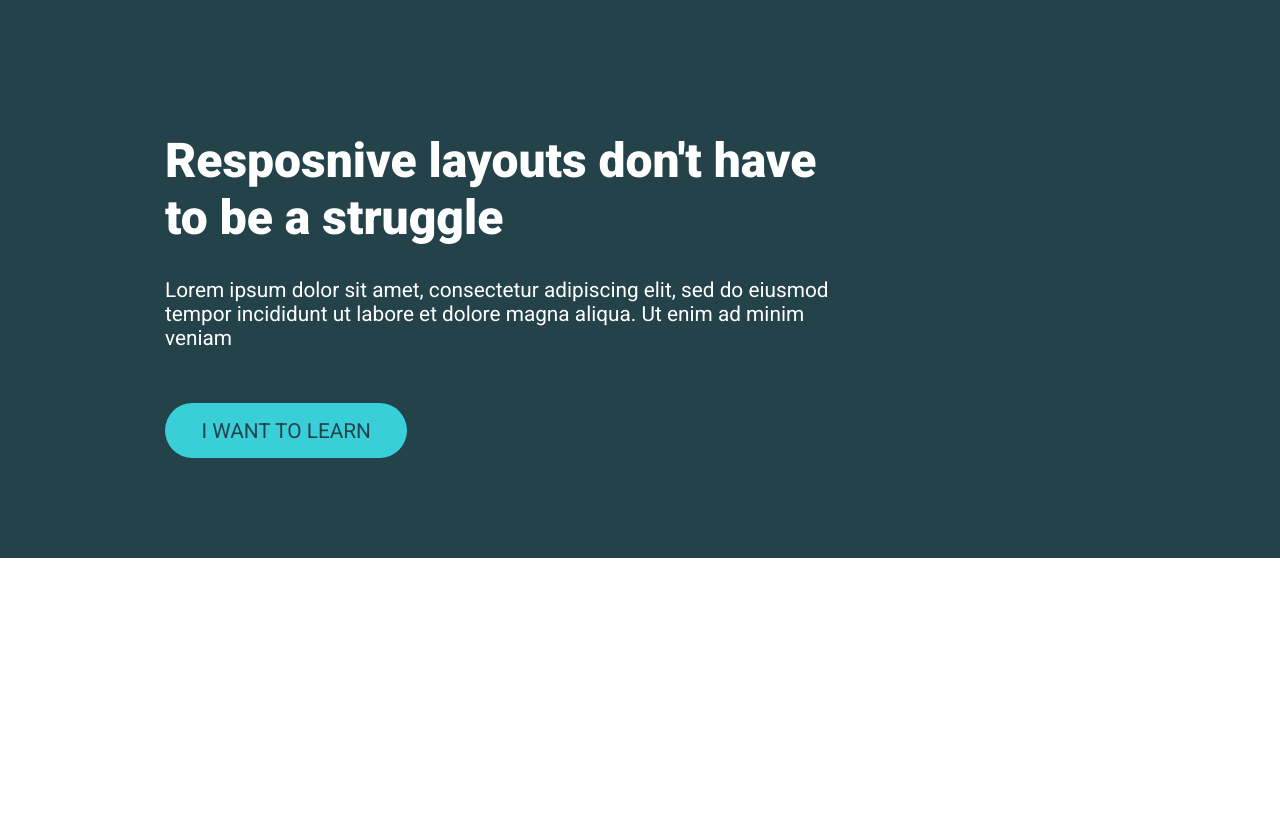
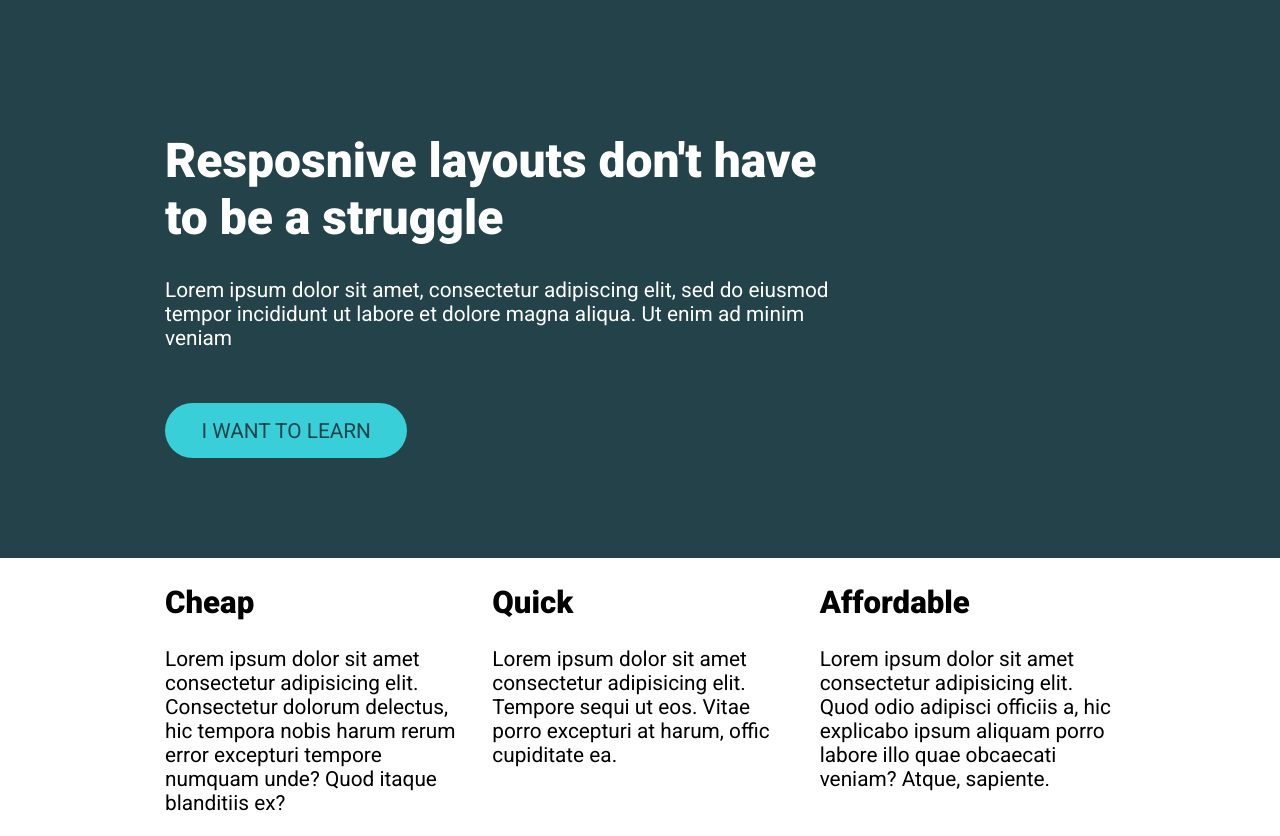
Before and after one commit to andrewteece/Challenge_3, a plain HTML site: page index.html in a window 1280 px wide. Before the commit the page ends 800 px from the top, so only its background shows below. Drawn offline with Linux system fonts and the light colour scheme.

Commit message:
added 2 phase of challenge

```diff
--- a/index.html
+++ b/index.html
@@ -19,5 +19,21 @@
           </div>
         </div>
       </div>
+      <div class="container">
+        <div class="row">
+          <div class="col">
+            <h2>Cheap</h2>
+            <p>Lorem ipsum dolor sit amet consectetur adipisicing elit. Consectetur dolorum delectus, hic tempora nobis harum rerum error excepturi tempore numquam unde? Quod itaque blanditiis ex?</p>
+          </div>
+          <div class="col">
+            <h2>Quick</h2>
+            <p>Lorem ipsum dolor sit amet consectetur adipisicing elit. Tempore sequi ut eos. Vitae porro excepturi at harum, offic cupiditate ea.</p>
+          </div>
+          <div class="col">
+            <h2>Affordable</h2>
+            <p>Lorem ipsum dolor sit amet consectetur adipisicing elit. Quod odio adipisci officiis a, hic explicabo ipsum aliquam porro labore illo quae obcaecati veniam? Atque, sapiente.</p>
+          </div>
+        </div>
+      </div>
 </body>
 </html>
--- a/styles.css
+++ b/styles.css
@@ -21,6 +21,19 @@ h1 {
   max-width: 950px;
   margin: 0 auto;
 }
+
+.row {
+    display: flex;
+    gap: 2rem;
+  }
+
+  .col {
+    width: 100%;
+  }
+
+  /*.col + .col {
+   margin-left: 2rem;
+  } */
 
 .hero {
   background-color: #23424a;
```
